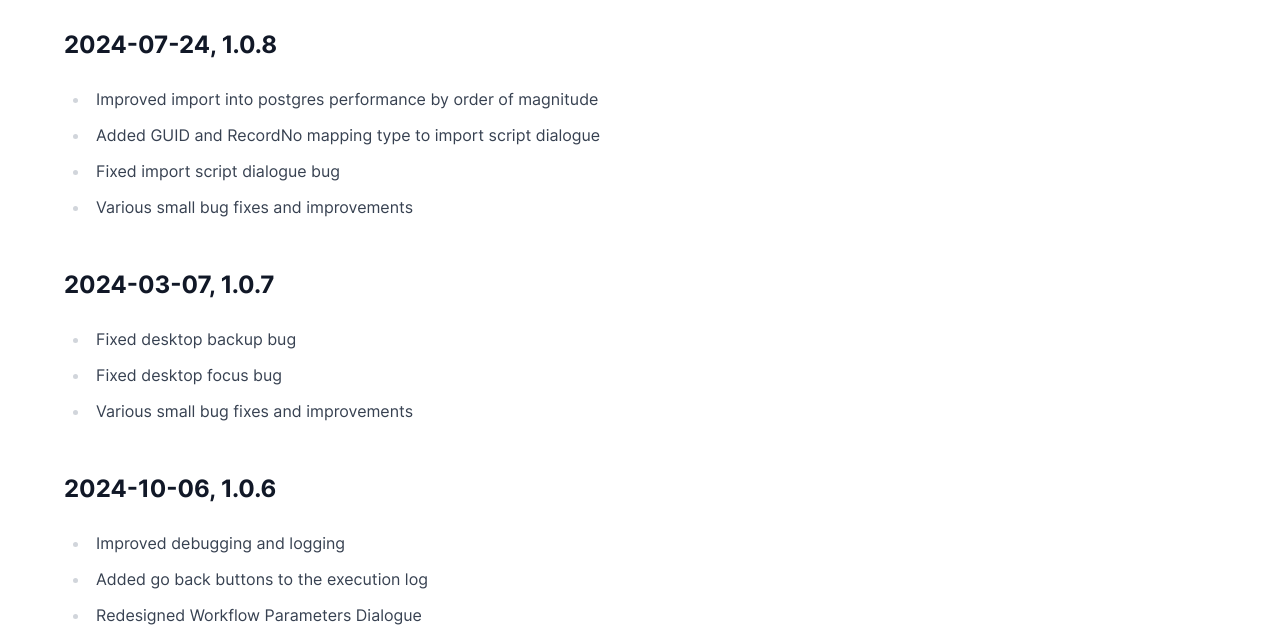
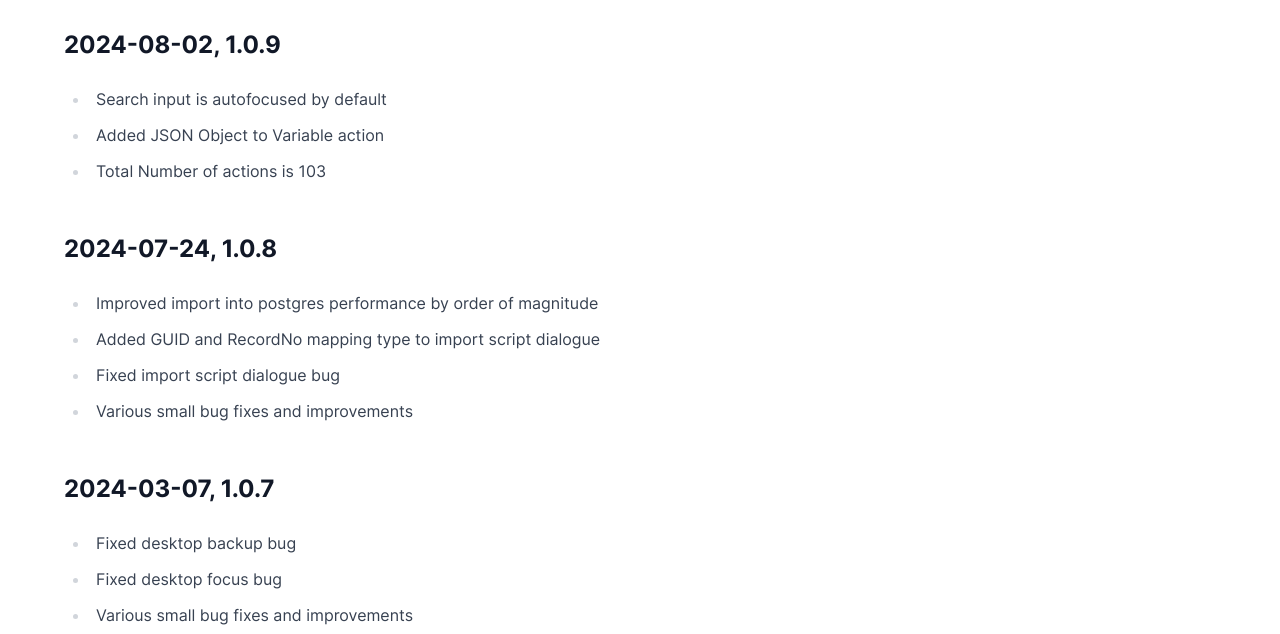
Before and after one commit to etlguru/site, an Astro site: page /history in a window 1280 px wide. Shown: the part 153-787 px from the top of the page. Built offline with nearby package versions, Linux system fonts and the light colour scheme; Astro itself is replaced by a stand-in of ours.

Commit message:
Version update

```diff
--- a/src/components/Download.astro
+++ b/src/components/Download.astro
@@ -24,7 +24,7 @@
   </a>
   <a
     class="m-1 bg-transparent hover:bg-blue-500 text-blue-700 font-semibold hover:text-white py-2 px-4 border border-yellow-500 hover:border-transparent rounded"
-    href="https://files.some-code.com/SomeCodePortable_1.0.8_English.paf.exe"
+    href="https://files.some-code.com/SomeCodePortable_1.0.9_English.paf.exe"
   >
     Windows 64 Bit Portable
   </a>
--- a/src/pages/history/index.md
+++ b/src/pages/history/index.md
@@ -8,6 +8,12 @@ tags: ["Some code", "History"]
 order: 1
 date: 2024-08-02
 ---
+
+## 2024-08-02, 1.0.9
+
+- Search input is autofocused by default
+- Added JSON Object to Variable action
+- Total Number of actions is 103
 
 ## 2024-07-24, 1.0.8
 
```
